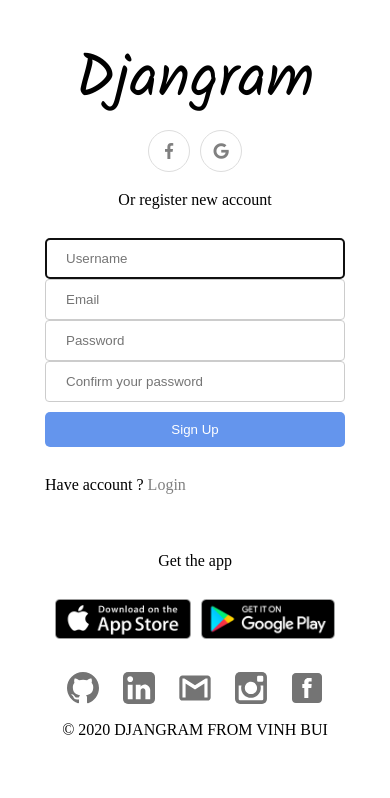
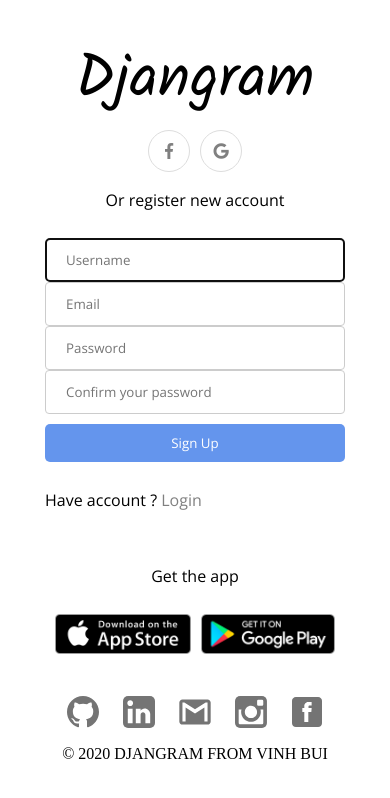
Before and after one commit to vinhbui107/django-social-network, a Django app: page /accounts/signup/ in a window 390 px wide. Shown: the top 798 px of the page. Run offline with Django 3.2, Linux system fonts and the light colour scheme; parts of the project's set-up code (start-up, migrations or seed data) failed here and were passed over; some libraries are stand-ins or nearby versions.

Commit message:
Update font and responsive for  mobile

```diff
--- a/static/css/base.css
+++ b/static/css/base.css
@@ -1,3 +1,9 @@
+@import url("https://fonts.googleapis.com/css2?family=Open+Sans&display=swap");
+*,
+body {
+  font-family: "Open Sans", sans-serif;
+}
+
 html,
 body,
 div,
@@ -127,14 +133,19 @@
 
 /* END OF HEADER */
 
-/* CONTAINER */
-
-/* END OF CONTAINER */
+/* MAIN */
+main {
+  width: 50%;
+  margin: 0 auto;
+}
+/* END OF MAIN */
 
 /* FOOTER */
-footer {
+footer.site-footer {
   display: flex;
+  margin: 0 auto;
   flex-direction: column;
+  max-width: 350px;
 }
 
 .footer-contact {
@@ -166,14 +177,18 @@
 /* RESPONSIVE */
 /* Extra small devices (phones, 600px and down) */
 @media only screen and (max-width: 600px) {
-}
-
-/* Small devices (portrait tablets and large phones, 600px and up) */
-@media only screen and (min-width: 600px) {
+  footer.site-footer {
+    margin-top: 10px;
+    margin-bottom: 10px;
+  }
 }
 
 /* Medium devices (landscape tablets, 768px and up) */
-@media only screen and (min-width: 768px) {
+@media only screen and (min-width: 600px) {
+  footer.site-footer {
+    margin-top: 10px;
+    margin-bottom: 10px;
+  }
 }
 
 /* Large devices (laptops/desktops, 992px and up) */
```
